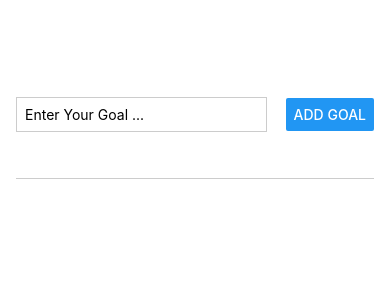
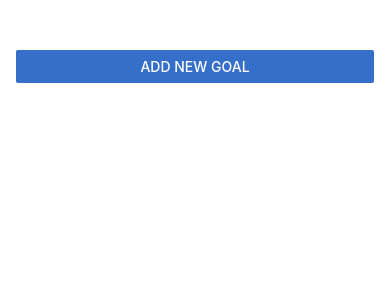
Before and after one commit to raj-wankhade/rn-course, a React Native app: screen / in a window 390 px wide. Shown: the top 300 px of the page. Built offline with nearby package versions, Linux system fonts and the light colour scheme.

Commit message:
main- Adding modal screen on button click

```diff
--- a/App.js
+++ b/App.js
@@ -1,10 +1,15 @@
 import { useState } from "react";
-import { StyleSheet, View, FlatList } from "react-native";
+import { StyleSheet, View, FlatList, Button } from "react-native";
 import GoalItem from "./components/GoalItem";
 import GoalInput from "./components/GoalInput";
 
 export default function App() {
   const [courseGoals, setCourseGoals] = useState([]);
+  const [showModal, setShowModal] = useState(false);
+
+  function startAddGoalModal() {
+    setShowModal(true);
+  }
 
   function addGoalHandler(enteredGoal) {
     setCourseGoals((currentCourseGoals) => [
@@ -21,7 +26,12 @@ export default function App() {
 
   return (
     <View style={styles.appContainer}>
-      <GoalInput onAddGoal={addGoalHandler} />
+      <Button
+        title="Add New Goal"
+        color="#366fc9"
+        onPress={startAddGoalModal}
+      />
+      <GoalInput onAddGoal={addGoalHandler} visible={showModal} />
       <View style={styles.goalsContainer}>
         <FlatList
           data={courseGoals}
--- a/components/GoalInput.js
+++ b/components/GoalInput.js
@@ -1,7 +1,7 @@
 import { useState } from "react";
-import { StyleSheet, TextInput, Button, View } from "react-native";
+import { StyleSheet, TextInput, Button, View, Modal } from "react-native";
 
-const GoalInput = ({ onAddGoal }) => {
+const GoalInput = ({ onAddGoal, visible }) => {
   const [enteredGoal, setEnteredGoal] = useState("");
 
   function goalInputHandler(enteredGoalText) {
@@ -13,6 +13,7 @@ const GoalInput = ({ onAddGoal }) => {
   }
 
   return (
+    <Modal visible={visible}>
       <View style={styles.inputContainer}>
         <TextInput
           style={styles.textInput}
@@ -22,6 +23,7 @@ const GoalInput = ({ onAddGoal }) => {
         />
         <Button title="Add Goal" onPress={addGoalHandler} />
       </View>
+    </Modal>
   );
 };
 
```
Lines whose indentation alone changed are shown as unchanged.
